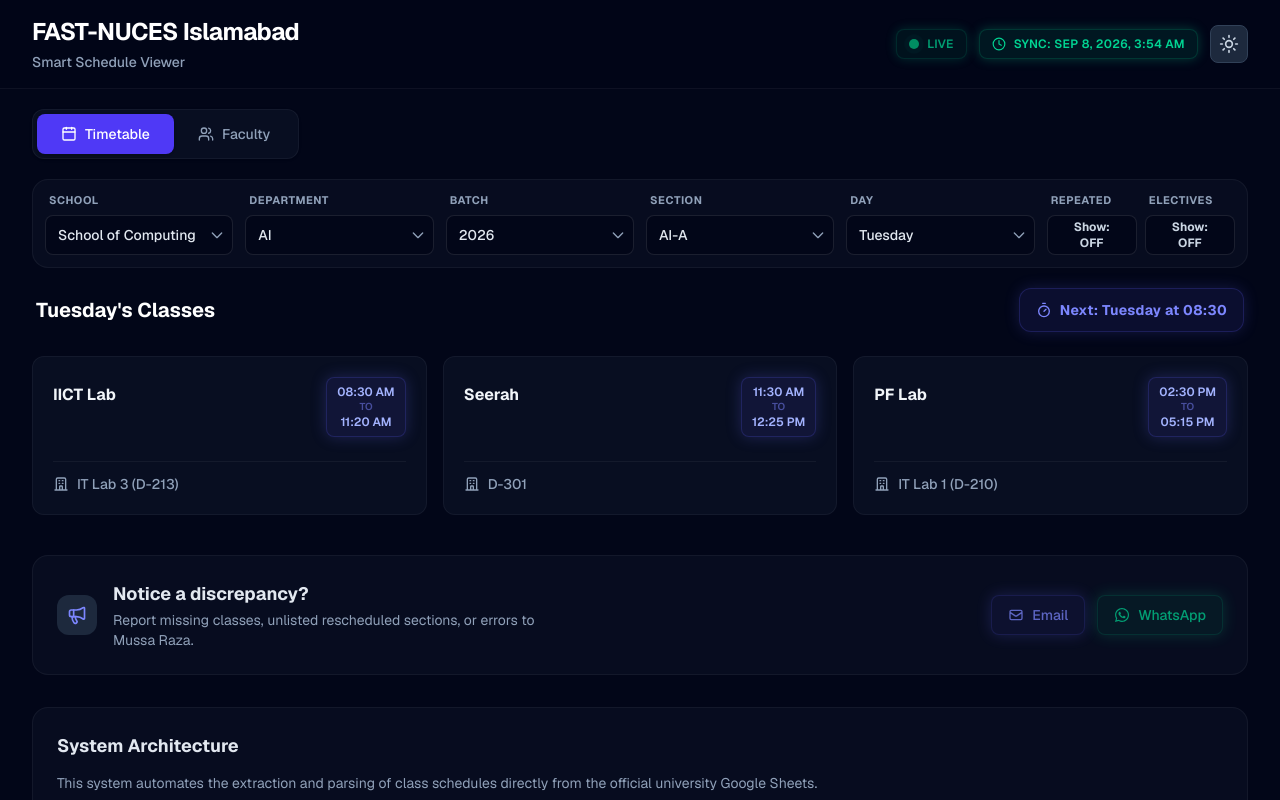
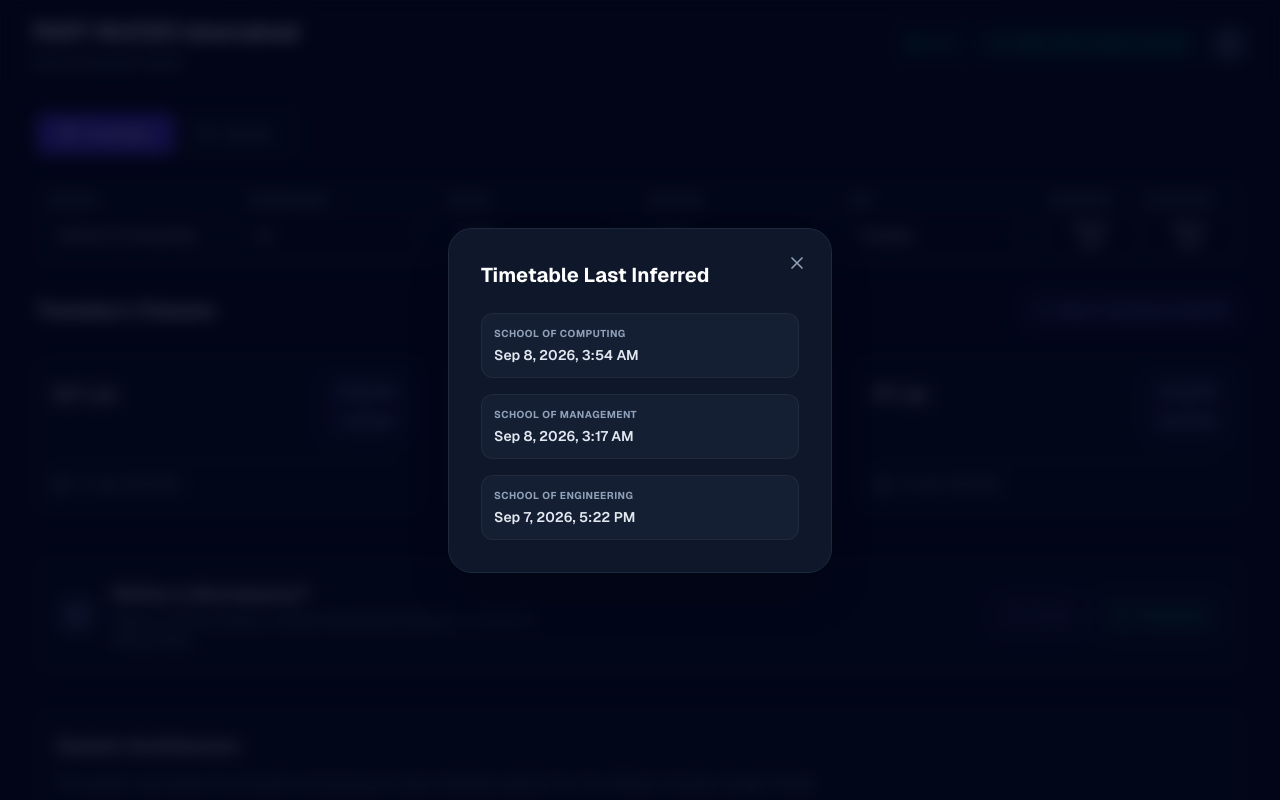
Before and after one commit to stackmussa/FAST-Smart-TimeTable, a Next.js app in the folder frontend/: page / in a window 1280 px wide. Both pictures are taken after a click on the button "View Timetable Sync Details". Shown: the top 800 px of the page. Built offline with nearby package versions, Linux system fonts and the light colour scheme.

Commit message:
Updated UI

```diff
--- a/frontend/app/page.tsx
+++ b/frontend/app/page.tsx
@@ -61,6 +61,7 @@
   const [currentTime, setCurrentTime] = useState(new Date());
   const [nextClass, setNextClass] = useState<any>(null);
   const [isNextClassModalOpen, setIsNextClassModalOpen] = useState(false);
+  const [isSyncModalOpen, setIsSyncModalOpen] = useState(false);
   const [countdownText, setCountdownText] = useState("");
   const [mounted, setMounted] = useState(false);
   const [initialDaySet, setInitialDaySet] = useState(false);
@@ -726,9 +727,9 @@
                     <span className="text-xs font-semibold tracking-wide uppercase">Live</span>
                   </div>
                   <button
-                    onClick={() => window.location.reload()}
+                    onClick={() => setIsSyncModalOpen(true)}
                     className="flex items-center space-x-2 bg-emerald-100 dark:bg-emerald-500/10 border border-emerald-200 dark:border-emerald-500/20 text-emerald-600 dark:text-emerald-400 px-3 py-1.5 rounded-lg shadow-sm dark:shadow-[0_0_12px_rgba(16,185,129,0.3)] hover:bg-emerald-200 dark:hover:bg-emerald-500/20 transition-colors cursor-pointer"
-                    title="Click to force refresh"
+                    title="View Timetable Sync Details"
                   >
                     <Clock className="w-3.5 h-3.5" />
                     <span className="text-xs font-semibold tracking-wide uppercase">Sync: {formatTime(getSelectedSchoolTimestamp())}</span>
@@ -1210,6 +1211,37 @@
           </div>
         </div>
       )}
+
+      {/* Sync Info Modal Drawer */}
+      {isSyncModalOpen && (
+        <div className="fixed inset-0 z-[100] flex items-center justify-center p-4 bg-slate-900/50 dark:bg-slate-950/80 backdrop-blur-sm animate-in fade-in duration-200" onClick={() => setIsSyncModalOpen(false)}>
+          <div
+            className="bg-white dark:bg-slate-900 rounded-3xl p-6 md:p-8 w-full max-w-sm shadow-2xl relative border border-slate-200 dark:border-slate-800 animate-in slide-in-from-bottom-8 duration-300"
+            onClick={(e) => e.stopPropagation()}
+          >
+            <button onClick={() => setIsSyncModalOpen(false)} className="absolute top-4 right-4 p-2 text-slate-500 dark:text-slate-400 hover:text-slate-800 dark:hover:text-slate-200 hover:bg-slate-100 dark:hover:bg-slate-800 rounded-lg transition-colors">
+              <svg className="w-5 h-5" fill="none" stroke="currentColor" viewBox="0 0 24 24"><path strokeLinecap="round" strokeLinejoin="round" strokeWidth="2" d="M6 18L18 6M6 6l12 12"></path></svg>
+            </button>
+            <h3 className="text-xl font-bold text-slate-900 dark:text-white mb-6 pr-8">
+              Timetable Last Inferred
+            </h3>
+            <div className="space-y-4">
+              <div className="bg-slate-50 dark:bg-slate-800/50 p-3 rounded-xl border border-slate-200 dark:border-white/5">
+                <p className="text-[10px] text-slate-500 dark:text-slate-400 uppercase font-bold mb-1 tracking-wider">School of Computing</p>
+                <p className="text-sm font-semibold text-slate-800 dark:text-slate-200">{formatTime(lastUpdated.comp)}</p>
+              </div>
+              <div className="bg-slate-50 dark:bg-slate-800/50 p-3 rounded-xl border border-slate-200 dark:border-white/5">
+                <p className="text-[10px] text-slate-500 dark:text-slate-400 uppercase font-bold mb-1 tracking-wider">School of Management</p>
+                <p className="text-sm font-semibold text-slate-800 dark:text-slate-200">{formatTime(lastUpdated.mgt)}</p>
+              </div>
+              <div className="bg-slate-50 dark:bg-slate-800/50 p-3 rounded-xl border border-slate-200 dark:border-white/5">
+                <p className="text-[10px] text-slate-500 dark:text-slate-400 uppercase font-bold mb-1 tracking-wider">School of Engineering</p>
+                <p className="text-sm font-semibold text-slate-800 dark:text-slate-200">{formatTime(lastUpdated.eng)}</p>
+              </div>
+            </div>
+          </div>
+        </div>
+      )}
 </div>
   );
 }
```
